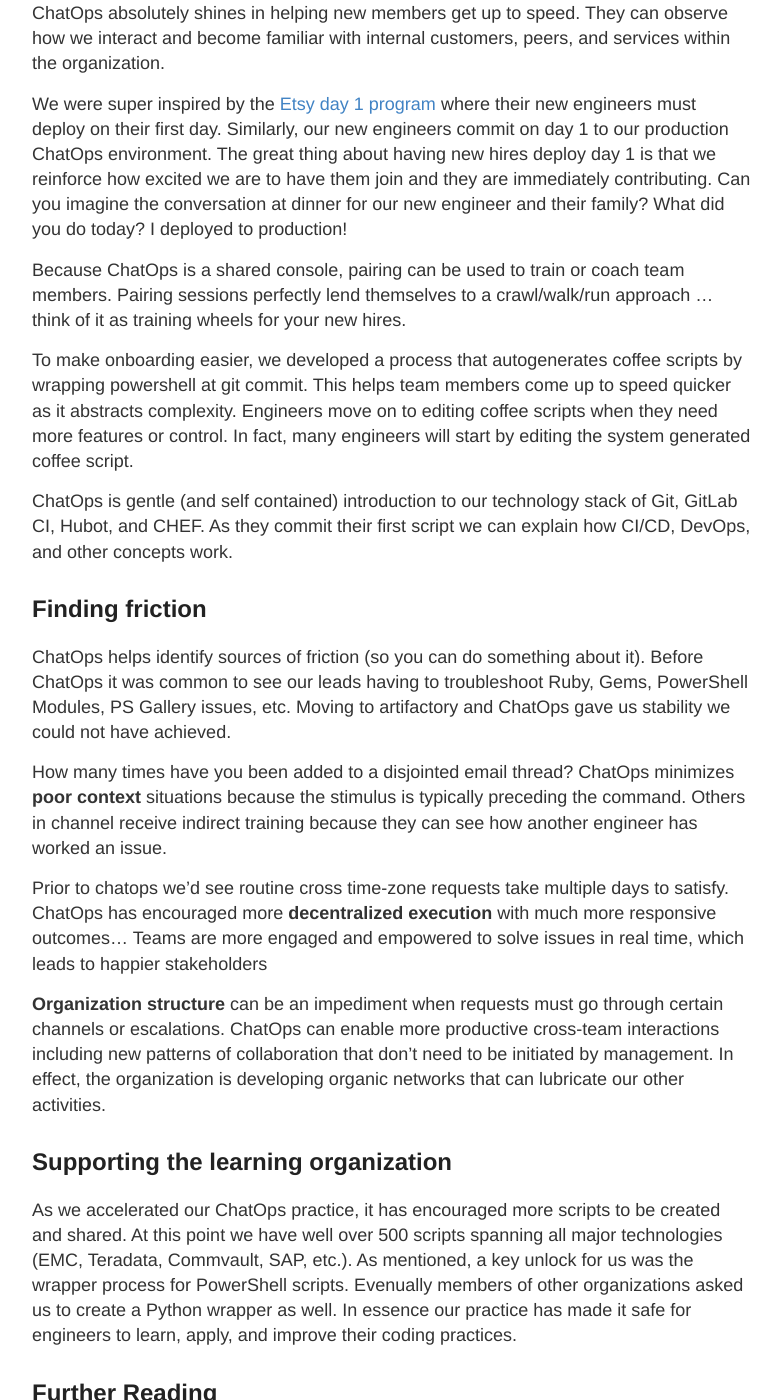
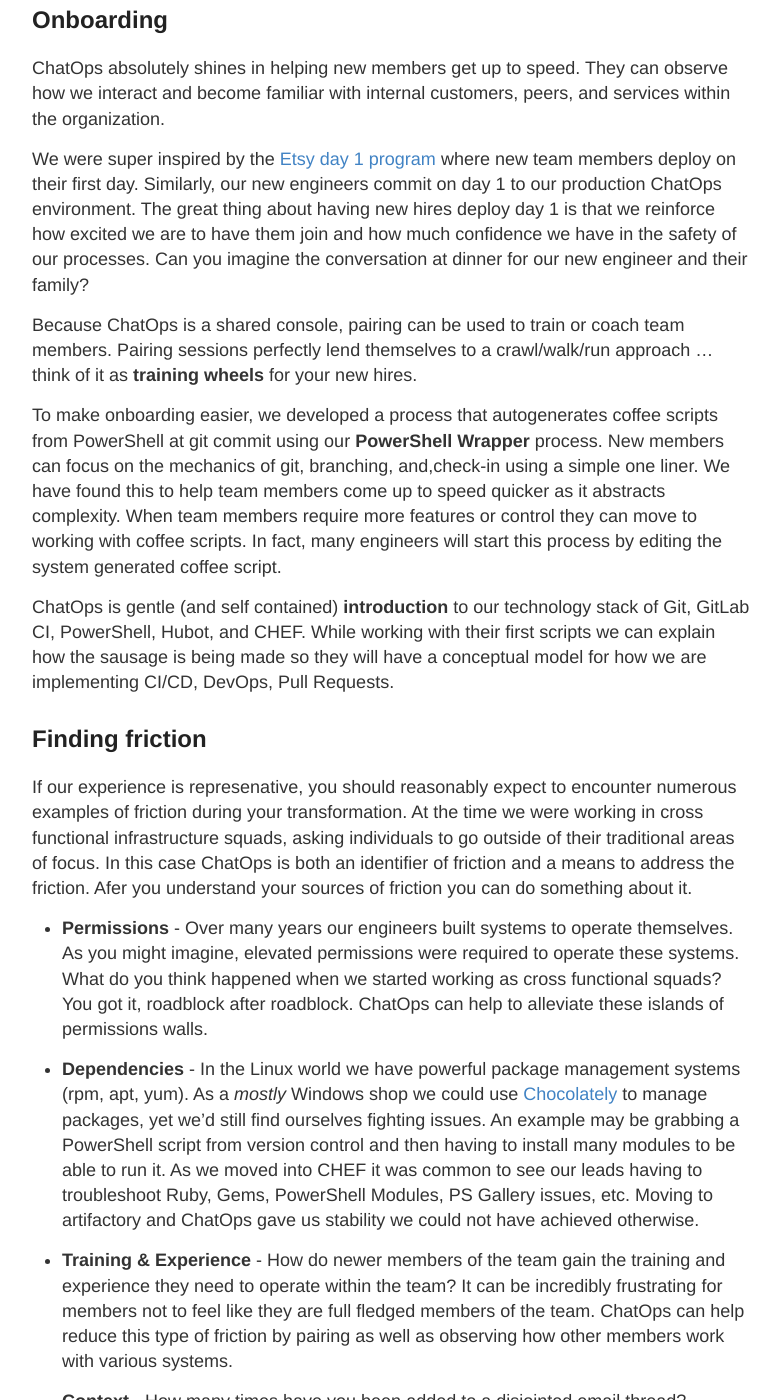
Before and after one commit to scottnasello/scottnasello.github.io, a Jekyll site: the page built from _posts/2018-09-24-ChatOps.md, in a window 1280 px wide and 1400 px high, scrolled down 1619 px. Shown: the whole window, without its empty margins (248-1029 px from the left). Built offline with Jekyll 4.4.1, drawn with Linux system fonts in a browser that asks for light colours; comment, search, counter and statistics services are not loaded; some of the changed text lies outside the part shown.

Commit message:
ChatOps refinement

```diff
--- a/_posts/2018-09-24-ChatOps.md
+++ b/_posts/2018-09-24-ChatOps.md
@@ -4,51 +4,59 @@
 excerpt: ChatOps was so instrumental to our progress that we even had a birthday part for our ChatBot (RYU)
 ---
 
-ChatOps is so much more than the technical details.  For us it has been fundamentally about collaboration and people.  At it's best it has been a pure manifestation of **C.A.L.M.S (Culture, Automation, Lean, Metrics, Sharing)**. Our DevOps journey was positively impacted by ChatOps.  In fact, ChatOps was often a tireless change agent helping new members how to work while also showing our veterans how to contribute. In fact, ChatOps was so instrumental to our progress that we even had a birthday part for our ChatBot (RYU)
+ChatOps can be so much more than the technical details.
+
+For us it has been fundamentally about collaboration, people and teaching our organization to learn.  At it's best it has been a pure manifestation of **C.A.L.M.S (Culture, Automation, Lean, Metrics, Sharing)**.
+
+Our DevOps journey was positively impacted by ChatOps.  In fact, ChatOps was often a tireless change agent helping new members understand how to work while also helping our veterans to learn to contribute in new ways. In fact, ChatOps was so instrumental to our progress that we even had a birthday party for our ChatBot (RYU).
 
 <blockquote class="twitter-tweet tw-align-center" data-lang="en"><p lang="en" dir="ltr">Happy Birthday to our <a href="https://twitter.com/hashtag/ChatBot?src=hash&amp;ref_src=twsrc%5Etfw">#ChatBot</a> (RYU).  Over the last year we have transformed how we work due to <a href="https://twitter.com/hashtag/ChatOps?src=hash&amp;ref_src=twsrc%5Etfw">#ChatOps</a> and accelerated <a href="https://twitter.com/hashtag/DevOps?src=hash&amp;ref_src=twsrc%5Etfw">#DevOps</a> 🐿️ <a href="https://t.co/NiH63xS6RZ">pic.twitter.com/NiH63xS6RZ</a></p>&mdash; Scott Nasello (I&#39;m hiring) (@scottnasello) <a href="https://twitter.com/scottnasello/status/880107530340286464?ref_src=twsrc%5Etfw">June 28, 2017</a></blockquote>
 <script async src="https://platform.twitter.com/widgets.js" charset="utf-8"></script>
 
-One of my very favorite stories during this time occurred when we had a team building at top golf...unfortunately, we also had a storage migration that was in progress.  Rather than miss the event this engineer created scripts we could **ALL** use to control the migration as well as monitor the progress.
+One of my very favorite stories during this time occurred when we had a team building at top golf...unfortunately, we also had a storage migration that was in progress.  Rather than miss the event this engineer created ChatOps scripts to control the migration as well as monitor the progress.
 
 ![100 Days Challenge](/images/ChatOpsTopGolf.png)
 
 ## Onboarding
 ChatOps absolutely shines in helping new members get up to speed.  They can observe how we interact and become familiar with internal customers, peers, and services within the organization.
 
-We were super inspired by the [Etsy day 1 program](https://codeascraft.com/2012/03/13/making-it-virtually-easy-to-deploy-on-day-one/) where their new engineers must deploy on their first day.  Similarly, our new engineers commit on day 1 to our production ChatOps environment.  The great thing about having new hires deploy day 1 is that we reinforce how excited we are to have them join and they are immediately contributing.  Can you imagine the conversation at dinner for our new engineer and their family?  What did you do today?  I deployed to production!
+We were super inspired by the [Etsy day 1 program](https://codeascraft.com/2012/03/13/making-it-virtually-easy-to-deploy-on-day-one/) where new team members deploy on their first day.  Similarly, our new engineers commit on day 1 to our production ChatOps environment. The great thing about having new hires deploy day 1 is that we reinforce how excited we are to have them join and how much confidence we have in the safety of our processes.  Can you imagine the conversation at dinner for our new engineer and their family?
 
-Because ChatOps is a shared console, pairing can be used to train or coach team members. Pairing sessions perfectly lend themselves to a crawl/walk/run approach ... think of it as training wheels for your new hires.
+Because ChatOps is a shared console, pairing can be used to train or coach team members. Pairing sessions perfectly lend themselves to a crawl/walk/run approach ... think of it as **training wheels** for your new hires.
 
-To make onboarding easier, we developed a process that autogenerates coffee scripts by wrapping powershell at git commit.  This helps team members come up to speed quicker as it abstracts complexity.  Engineers move on to editing coffee scripts when they need more features or control.  In fact, many engineers will start by editing the system generated coffee script.
+To make onboarding easier, we developed a process that autogenerates coffee scripts from PowerShell at git commit using our **PowerShell Wrapper** process.  New members can focus on the mechanics of git, branching, and,check-in using a simple one liner.  We have found this to help team members come up to speed quicker as it abstracts complexity.  When team members require more features or control they can move to working with coffee scripts.  In fact, many engineers will start this process by editing the system generated coffee script.
 
-ChatOps is gentle (and self contained) introduction to our technology stack of Git, GitLab CI, Hubot, and CHEF.  As they commit their first script we can explain how CI/CD, DevOps, and other concepts work.
+ChatOps is gentle (and self contained) **introduction** to our technology stack of Git, GitLab CI, PowerShell, Hubot, and CHEF.  While working with their first scripts we can explain how the sausage is being made so they will have a conceptual model for how we are implementing CI/CD, DevOps, Pull Requests.
 
 ## Finding friction
-ChatOps helps identify sources of friction (so you can do something about it).  Before ChatOps it was common to see our leads having to troubleshoot Ruby, Gems, PowerShell Modules, PS Gallery issues, etc.  Moving to artifactory and ChatOps gave us stability we could not have achieved.
+If our experience is represenative, you should reasonably expect to encounter numerous examples of friction during your transformation.  At the time we were working in cross functional infrastructure squads, asking individuals to go outside of their traditional areas of focus.  In this case ChatOps is both an identifier of friction and a means to address the friction.  Afer you understand your sources of friction you can do something about it.
 
-How many times have you been added to a disjointed email thread? ChatOps minimizes **poor context** situations because the stimulus is typically preceding the command. Others in channel receive indirect training because they can see how another engineer has worked an issue.
+* **Permissions** - Over many years our engineers built systems to operate themselves.  As you might imagine, elevated permissions were required to operate these systems.  What do you think happened when we started working as cross functional squads?  You got it, roadblock after roadblock.  ChatOps can help to alleviate these islands of permissions walls.
 
-Prior to chatops we’d see routine cross time-zone requests take multiple days to satisfy. ChatOps has encouraged more **decentralized execution** with much more responsive outcomes... Teams are more engaged and empowered to solve issues in real time, which leads to happier stakeholders
+* **Dependencies** - In the Linux world we have powerful package management systems (rpm, apt, yum).  As a *mostly* Windows shop we could use [Chocolately](https://chocolatey.org/) to manage packages, yet we'd still find ourselves fighting issues.  An example may be grabbing a PowerShell script from version control and then having to install many modules to be able to run it. As we moved into CHEF it was common to see our leads having to troubleshoot Ruby, Gems, PowerShell Modules, PS Gallery issues, etc. Moving to artifactory and ChatOps gave us stability we could not have achieved otherwise.
 
-**Organization structure** can be an impediment when requests must go through certain channels or escalations. ChatOps can enable more productive cross-team interactions including new patterns of collaboration that don't need to be initiated by management.  In effect, the organization is developing organic networks that can lubricate our other activities.
+* **Training & Experience** - How do newer members of the team gain the training and experience they need to operate within the team?  It can be incredibly frustrating for members not to feel like they are full fledged members of the team.  ChatOps can help reduce this type of friction by pairing as well as observing how other members work with various systems.
+
+* **Context** - How many times have you been added to a disjointed email thread? ChatOps minimizes poor context situations because we typically see: Stimulus - Discussion - Action - Outcome - Discussion. Others in channel receive indirect training because they can see how another engineer has worked a given issue.
+
+* **Timezone & Language** - Prior to chatops we’d see routine cross time-zone requests take multiple days to satisfy. Not only has ChatOps encouraged more decentralized execution with much more responsive outcomes.  I believe most of this is because teams have been empowered to solve issues in real time, which leads to happier stakeholders.
+
+* **Organization structure** - When requests go througth the proper channels/esclations we experience friction and normally waits/waste. ChatOps can enable more productive cross-team interactions including new patterns of collaboration that don't need to be initiated by management.  In effect, the organization is developing organic networks that can lubricate our other activities.
+
+* **Tribal Knowledge** - Prior to ChatOps we had scripts in email accounts, on hard drives, sometimes in version control but often disconnected from any context of why they exist.  As engineers started to move scripts to the shared Chat environment others would ask questions about how to use the scripts (which led to more documentation).  As we gained more users of Chat commands would be improved.
 
 ## Supporting the learning organization
 
-As we accelerated our ChatOps practice, it has encouraged more scripts to be created and shared.  At this point we have well over 500 scripts spanning all major technologies (EMC, Teradata, Commvault, SAP, etc.). As mentioned, a key unlock for us was the wrapper process for PowerShell scripts.  Evenually members of other organizations asked us to create a Python wrapper as well.  In essence our practice has made it safe for engineers to learn, apply, and improve their coding practices.
+As we accelerated our ChatOps practice, it has encouraged more scripts to be created and shared.  At this point we have well over 500 scripts spanning all major technologies (EMC, Teradata, Commvault, SAP, etc.). As mentioned, a key unlock for us was the wrapper process for PowerShell scripts.  Evenually members of other organizations asked us to create a **Python wrapper** as well.  Our practice has made it safe for engineers to learn, apply, and improve their coding practices.
+
+## Examples of ChatOps
+
+<blockquote class="twitter-tweet tw-align-center" data-lang="en"><p lang="en" dir="ltr">What can <a href="https://twitter.com/hashtag/ChatOps?src=hash&amp;ref_src=twsrc%5Etfw">#ChatOps</a> do for you?  <a href="https://twitter.com/hashtag/RYU?src=hash&amp;ref_src=twsrc%5Etfw">#RYU</a> <a href="https://t.co/GUf3URRCHk">pic.twitter.com/GUf3URRCHk</a></p>&mdash; Scott Nasello (I&#39;m hiring) (@scottnasello) <a href="https://twitter.com/scottnasello/status/1021427129001447427?ref_src=twsrc%5Etfw">July 23, 2018</a></blockquote>
+<script async src="https://platform.twitter.com/widgets.js" charset="utf-8"></script>
+
+<blockquote class="twitter-tweet tw-align-center" data-conversation="none" data-lang="en"><p lang="en" dir="ltr">What can <a href="https://twitter.com/hashtag/ChatOps?src=hash&amp;ref_src=twsrc%5Etfw">#ChatOps</a> do for you?  One of our engineers in Asia is rolling out test packages to sample systems and monitoring progress <a href="https://twitter.com/hashtag/RYU?src=hash&amp;ref_src=twsrc%5Etfw">#RYU</a> <a href="https://twitter.com/hashtag/sccm?src=hash&amp;ref_src=twsrc%5Etfw">#sccm</a> <a href="https://t.co/KF760XjaMV">pic.twitter.com/KF760XjaMV</a></p>&mdash; Scott Nasello (I&#39;m hiring) (@scottnasello) <a href="https://twitter.com/scottnasello/status/1043215568126365696?ref_src=twsrc%5Etfw">September 21, 2018</a></blockquote>
+<script async src="https://platform.twitter.com/widgets.js" charset="utf-8"></script>
+
 
 ## Further Reading
 * [Jeff Smith ChatOps at Centro](https://medium.com/@jefferysmith/chatops-chatbots-at-centro-b671ba8245da?source=linkShare-92b662589200-1537736880)
-
-
-* Permissions
-* Dependencies
-* Training & Experience
-* Context
-* Timezone & Language
-* Organizational Structure
-* Tribal Knowledge
-* Transparency
-* Guardrails
-
-## CALMS
```
